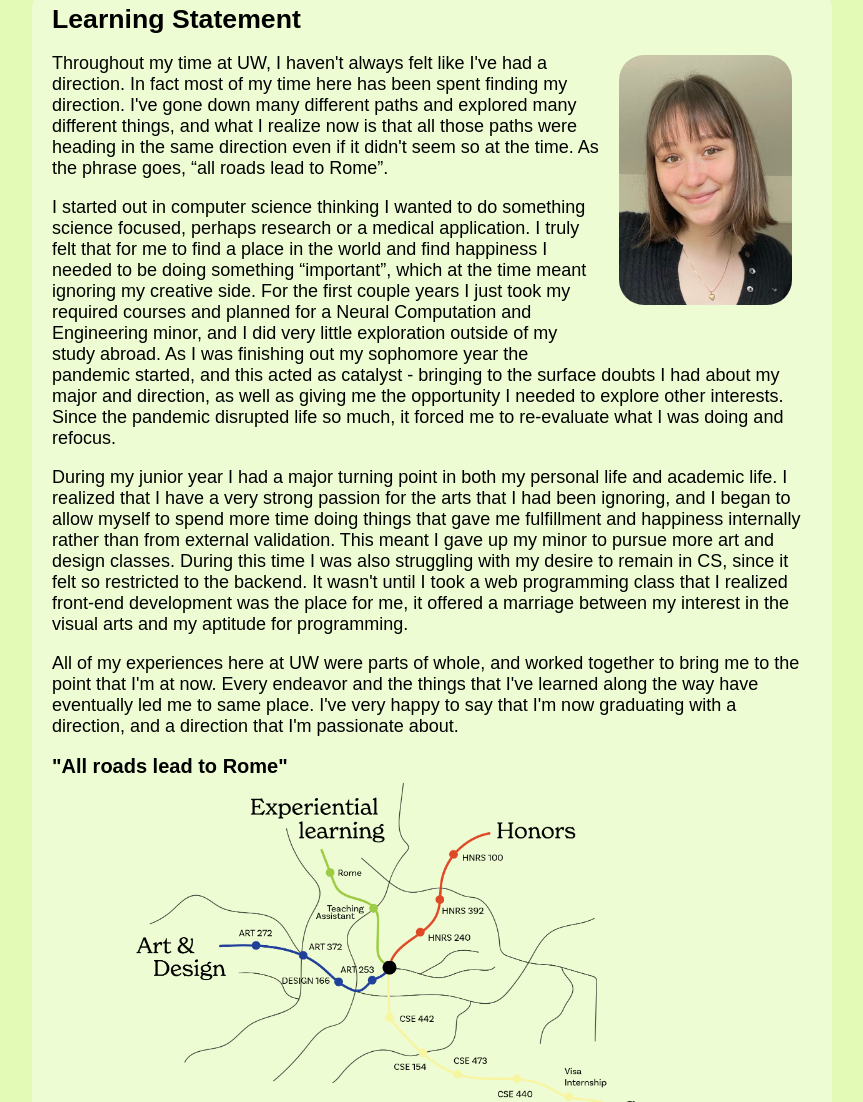
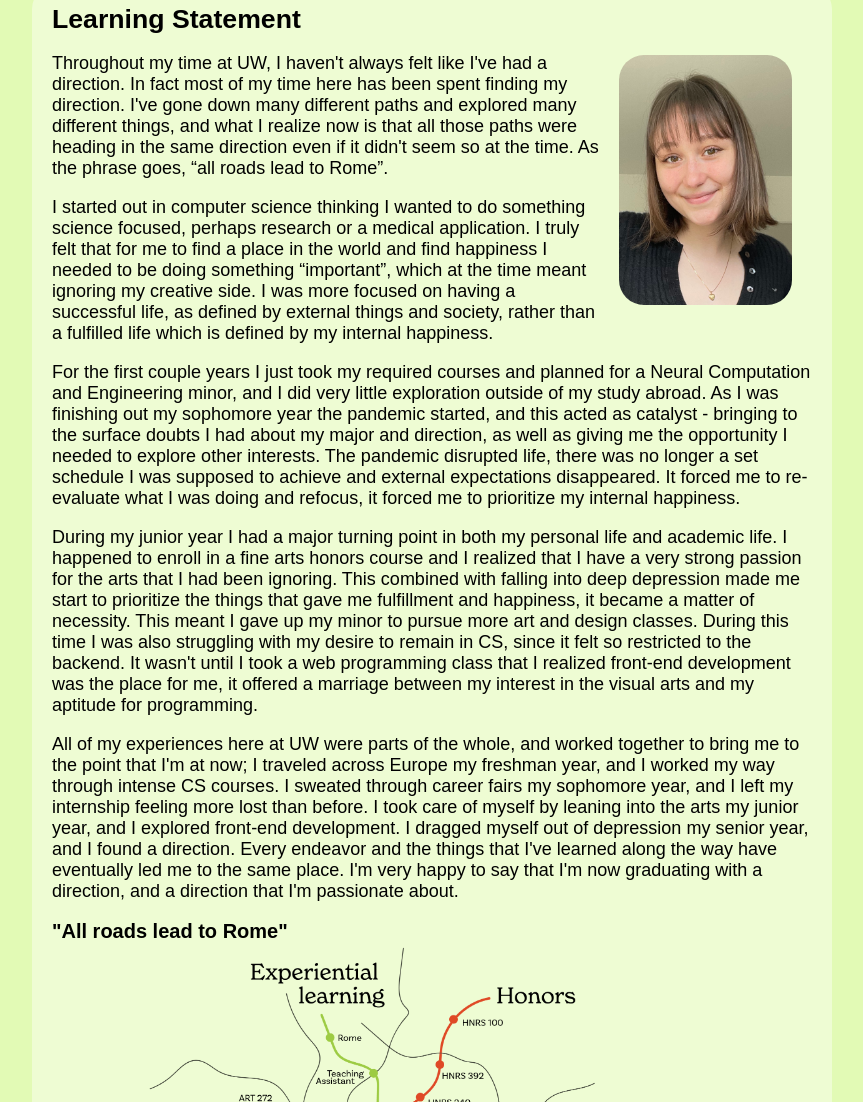
Before and after one commit to aniharriott/Honors-Portfolio, a plain HTML site: page index.html in a window 1280 px wide. Shown: the part 299-1401 px from the top of the page, without its empty margins (208-1071 px from the left). Drawn offline with Linux system fonts and the light colour scheme; a web font is replaced by a local one.

Commit message:
new learning statement

```diff
--- a/index.html
+++ b/index.html
@@ -24,40 +24,53 @@
                     <img src="imgs/headshot.jpeg" alt="headshot">
                 </div>
                 <p>
-                    Throughout my time at UW, I haven't always felt like I've had a direction.
-                    In fact most of my time here has been spent finding my direction. I've gone down
-                    many different paths and explored many different things, and what I realize now is
-                    that all those paths were heading in the same direction even if it didn't seem so
-                    at the time. As the phrase goes, “all roads lead to Rome”.
+                    Throughout my time at UW, I haven't always felt like I've had a direction. In
+                     fact most of my time here has been spent finding my direction. I've gone down
+                     many different paths and explored many different things, and what I realize
+                     now is that all those paths were heading in the same direction even if it
+                     didn't seem so at the time. As the phrase goes, “all roads lead to Rome”.
                 </p>
                 <p>
-                    I started out in computer science thinking I wanted to do something science focused,
-                    perhaps research or a medical application. I truly felt that for me to find a place
-                    in the world and find happiness I needed to be doing something “important”, which
-                    at the time meant ignoring my creative side. For the first couple years I just took
-                    my required courses and planned for a Neural Computation and Engineering minor,
-                    and I did very little exploration outside of my study abroad. As I was finishing
-                    out my sophomore year the pandemic started, and this acted as catalyst - bringing
-                    to the surface doubts I had about my major and direction, as well as giving me the
-                    opportunity I needed to explore other interests. Since the pandemic disrupted life
-                    so much, it forced me to re-evaluate what I was doing and refocus.
+                    I started out in computer science thinking I wanted to do something science
+                     focused, perhaps research or a medical application. I truly felt that for me
+                     to find a place in the world and find happiness I needed to be doing something
+                     “important”, which at the time meant ignoring my creative side. I was more
+                     focused on having a successful life, as defined by external things and society,
+                     rather than a fulfilled life which is defined by my internal happiness.
+                </p>
+                <p>
+                    For the first couple years I just took my required courses and planned for a
+                     Neural Computation and Engineering minor, and I did very little exploration
+                     outside of my study abroad. As I was finishing out my sophomore year the
+                     pandemic started, and this acted as catalyst - bringing to the surface doubts
+                     I had about my major and direction, as well as giving me the opportunity I
+                     needed to explore other interests. The pandemic disrupted life, there was no
+                     longer a set schedule I was supposed to achieve and external expectations
+                     disappeared. It forced me to re-evaluate what I was doing and refocus, it
+                     forced me to prioritize my internal happiness.
                 </p>
                 <p>
                     During my junior year I had a major turning point in both my personal life and
-                    academic life. I realized that I have a very strong passion for the arts that I
-                    had been ignoring, and I began to allow myself to spend more time doing things
-                    that gave me fulfillment and happiness internally rather than from external
-                    validation. This meant I gave up my minor to pursue more art and design classes.
-                    During this time I was also struggling with my desire to remain in CS, since it
-                    felt so restricted to the backend. It wasn't until I took a web programming class
-                    that I realized front-end development was the place for me, it offered a marriage
-                    between my interest in the visual arts and my aptitude for programming.
+                     academic life. I happened to enroll in a fine arts honors course and I realized
+                     that I have a very strong passion for the arts that I had been ignoring. This
+                     combined with falling into deep depression made me start to prioritize the
+                     things that gave me fulfillment and happiness, it became a matter of necessity.
+                     This meant I gave up my minor to pursue more art and design classes. During
+                     this time I was also struggling with my desire to remain in CS, since it
+                     felt so restricted to the backend. It wasn't until I took a web programming
+                     class that I realized front-end development was the place for me, it offered
+                     a marriage between my interest in the visual arts and my aptitude for programming.
                 </p>
                 <p>
-                    All of my experiences here at UW were parts of whole, and worked together to bring
-                    me to the point that I'm at now. Every endeavor and the things that I've learned
-                    along the way have eventually led me to same place. I've very happy to say that
-                    I'm now graduating with a direction, and a direction that I'm passionate about.
+                    All of my experiences here at UW were parts of the whole, and worked together
+                     to bring me to the point that I'm at now; I traveled across Europe my freshman
+                     year, and I worked my way through intense CS courses. I sweated through career
+                     fairs my sophomore year, and I left my internship feeling more lost than before.
+                     I took care of myself by leaning into the arts my junior year, and I explored
+                     front-end development. I dragged myself out of depression my senior year, and
+                     I found a direction. Every endeavor and the things that I've learned along the
+                     way have eventually led me to the same place. I'm very happy to say that I'm
+                     now graduating with a direction, and a direction that I'm passionate about.
                 </p>
                 <h4>"All roads lead to Rome"</h4>
                 <div class="image">
```
